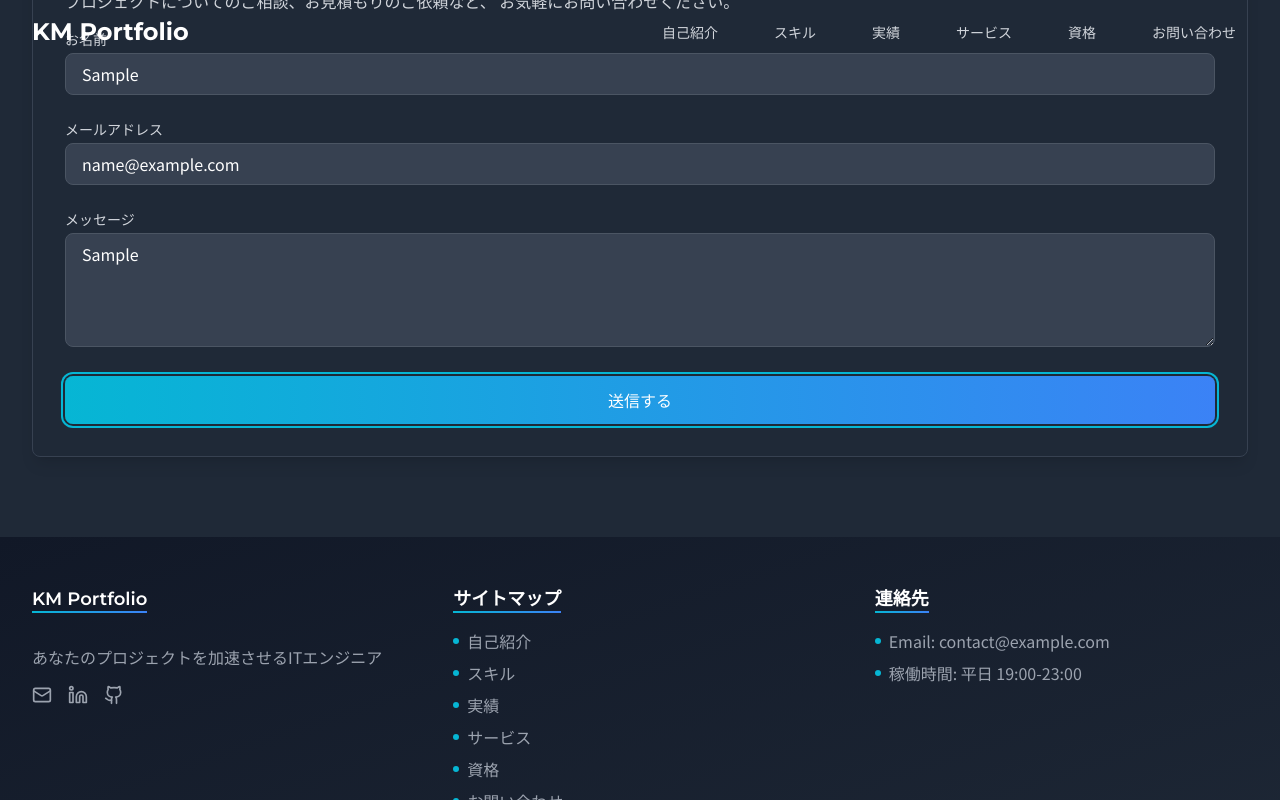
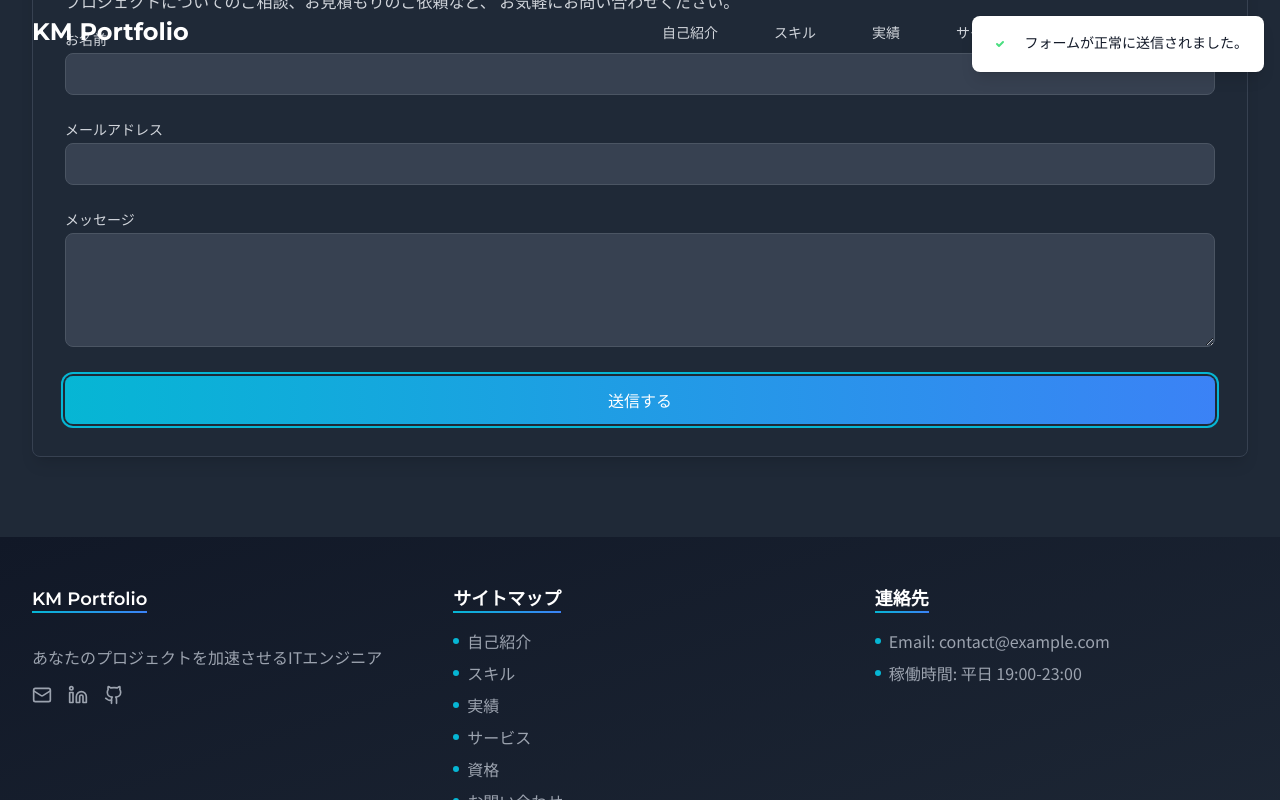
Before and after one commit to KM0912/portfolio, a React (Vite) app: page / in a window 1280 px wide. Both pictures are taken after typing "Sample", "name@example.com", "Sample" into the empty fields and a click on the button "送信する". Shown: the part 4918-5718 px from the top of the page. Built offline with nearby package versions, Linux system fonts and the light colour scheme.

Commit message:
Contactコンポーネントに通知機能を追加し、フォーム送信時の成功・エラーメッセージを表示

```diff
--- a/src/components/Contact.tsx
+++ b/src/components/Contact.tsx
@@ -1,7 +1,12 @@
 import React, { useState } from "react";
-import { Mail, Linkedin, Github } from "lucide-react";
 import SectionTitle from "./SectionTitle";
 import { useIntersectionObserver } from "../utils/useIntersectionObserver";
+import Notification from "./Notification"; // 追加
+
+interface NotificationState {
+  message: string;
+  type: "success" | "error";
+}
 
 const Contact = () => {
   const { elementRef, isVisible } = useIntersectionObserver();
@@ -10,10 +15,39 @@ const Contact = () => {
     email: "",
     message: "",
   });
+  const [notification, setNotification] = useState<NotificationState | null>(
+    null
+  );
 
   const handleSubmit = (e: React.FormEvent) => {
     e.preventDefault();
-    console.log("Form submitted:", formData);
+    const form = e.target as HTMLFormElement;
+    const data = new FormData(form);
+    fetch("/", {
+      method: "POST",
+      body: data,
+    })
+      .then((res) => {
+        if (res.ok) {
+          setNotification({
+            message: "フォームが正常に送信されました。",
+            type: "success",
+          });
+          setFormData({ name: "", email: "", message: "" });
+        } else {
+          setNotification({
+            message: "フォームの送信中にエラーが発生しました。",
+            type: "error",
+          });
+        }
+      })
+      .catch((error) => {
+        setNotification({
+          message: "フォームの送信中にエラーが発生しました。",
+          type: "error",
+        });
+        console.error("Form submission error:", error);
+      });
   };
 
   const handleChange = (
@@ -30,7 +64,13 @@ const Contact = () => {
     <section id="contact" className="py-20 bg-gray-800">
       <div className="max-w-7xl mx-auto px-4 sm:px-6 lg:px-8">
         <SectionTitle title="お問い合わせ" />
-
+        {notification && (
+          <Notification
+            message={notification.message}
+            type={notification.type}
+            onClose={() => setNotification(null)}
+          />
+        )}
         <div
           ref={elementRef}
           className={`grid grid-cols-1 gap-12 ${
@@ -40,6 +80,7 @@ const Contact = () => {
           <form
             onSubmit={handleSubmit}
             className="space-y-6 bg-gray-800 p-8 rounded-lg shadow-lg border border-gray-700"
+            data-netlify="true"
           >
             <div>
               <p className="text-gray-300 mb-4">
@@ -102,8 +143,8 @@ const Contact = () => {
             <button
               type="submit"
               className="w-full bg-gradient-to-r from-cyan-500 to-blue-500 text-white px-6 py-3 rounded-lg font-medium
-                       hover:from-cyan-600 hover:to-blue-600 focus:outline-none focus:ring-2 focus:ring-cyan-500 focus:ring-offset-2 focus:ring-offset-gray-800
-                       transform hover:-translate-y-0.5 transition-all duration-300"
+                        hover:from-cyan-600 hover:to-blue-600 focus:outline-none focus:ring-2 focus:ring-cyan-500 focus:ring-offset-2 focus:ring-offset-gray-800
+                        transform hover:-translate-y-0.5 transition-all duration-300"
             >
               送信する
             </button>
--- /dev/null
+++ b/src/components/Notification.tsx
@@ -0,0 +1,91 @@
+import React, { useEffect, useState } from "react";
+
+interface NotificationProps {
+  message: string;
+  type?: "success" | "error";
+  onClose?: () => void;
+}
+
+const Notification: React.FC<NotificationProps> = ({
+  message,
+  type = "success",
+  onClose,
+}) => {
+  const [mounted, setMounted] = useState(false);
+  const [animateOut, setAnimateOut] = useState(false);
+
+  useEffect(() => {
+    requestAnimationFrame(() => setMounted(true)); // スライドイン開始
+    const timer = setTimeout(() => {
+      setAnimateOut(true); // スライドアウト開始
+      setTimeout(() => {
+        onClose && onClose();
+      }, 300); // アニメーション完了待ち
+    }, 3000);
+    return () => clearTimeout(timer);
+  }, [onClose]);
+
+  const icon =
+    type === "error" ? (
+      <svg
+        className="h-6 w-6 text-red-400"
+        stroke="currentColor"
+        fill="none"
+        viewBox="0 0 24 24"
+      >
+        <path
+          strokeLinecap="round"
+          strokeLinejoin="round"
+          strokeWidth="2"
+          d="M6 18L18 6M6 6l12 12"
+        />
+      </svg>
+    ) : (
+      <svg
+        className="h-6 w-6 text-green-400"
+        stroke="currentColor"
+        fill="none"
+        viewBox="0 0 24 24"
+      >
+        <path
+          strokeLinecap="round"
+          strokeLinejoin="round"
+          strokeWidth="2"
+          d="M9 12l2 2l4-4"
+        />
+      </svg>
+    );
+
+  return (
+    <div
+      className={`fixed top-4 right-4 z-50 transform transition-all duration-300 ${
+        mounted && !animateOut
+          ? "translate-x-0 opacity-100"
+          : "translate-x-full opacity-0"
+      }`}
+    >
+      <div
+        className={`max-w-sm w-full ${
+          type === "error" ? "bg-red-50" : "bg-white"
+        } shadow-lg rounded-lg pointer-events-auto ring-1 ring-black ring-opacity-5 overflow-hidden`}
+      >
+        <div className="p-4">
+          <div className="flex items-start">
+            <div className="flex-shrink-0">{icon}</div>
+            <div className="ml-3 flex-1">
+              <p
+                className={`text-sm font-medium ${
+                  type === "error" ? "text-red-900" : "text-gray-900"
+                }`}
+              >
+                {message}
+              </p>
+            </div>
+          </div>
+        </div>
+      </div>
+    </div>
+  );
+};
+
+export default Notification;
```
